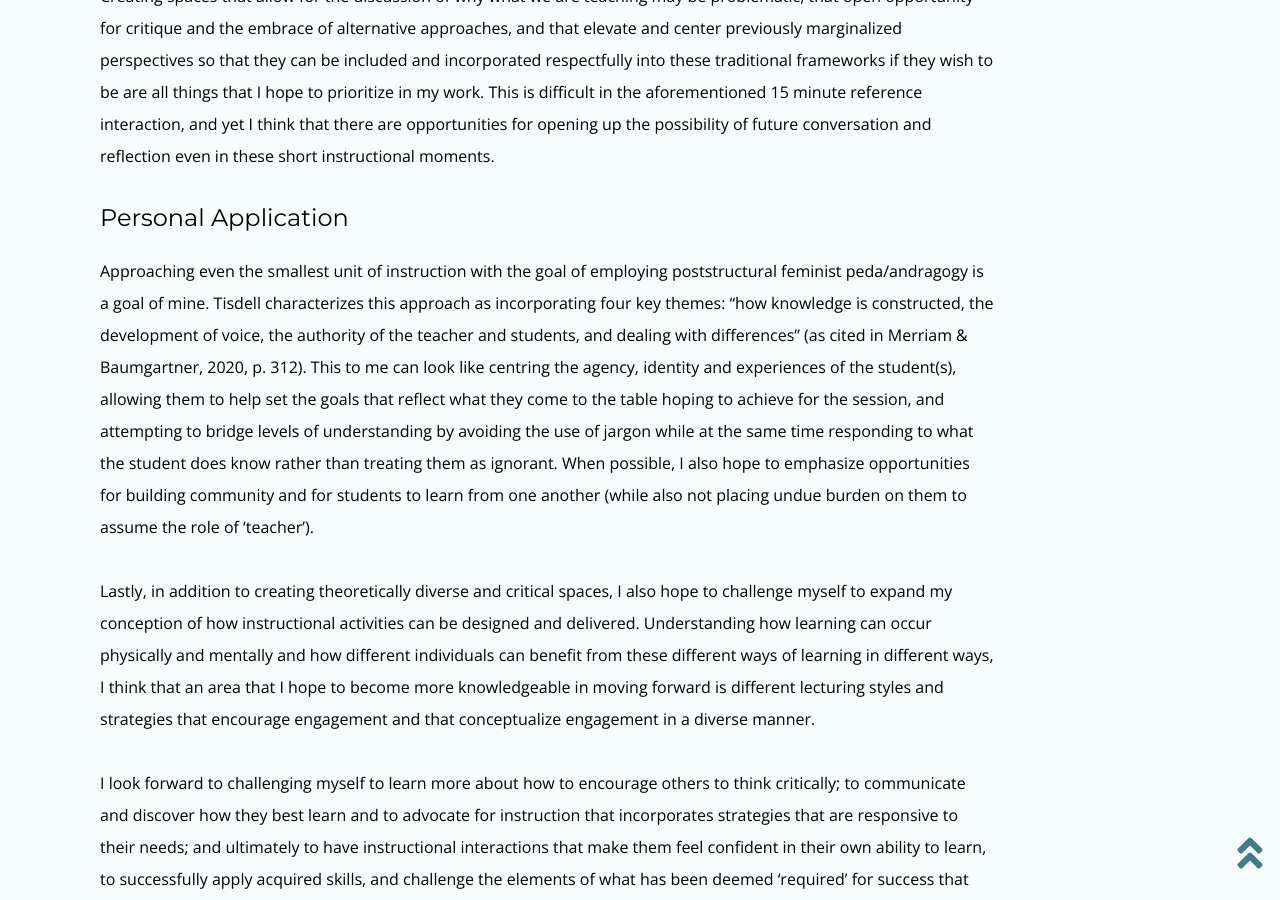
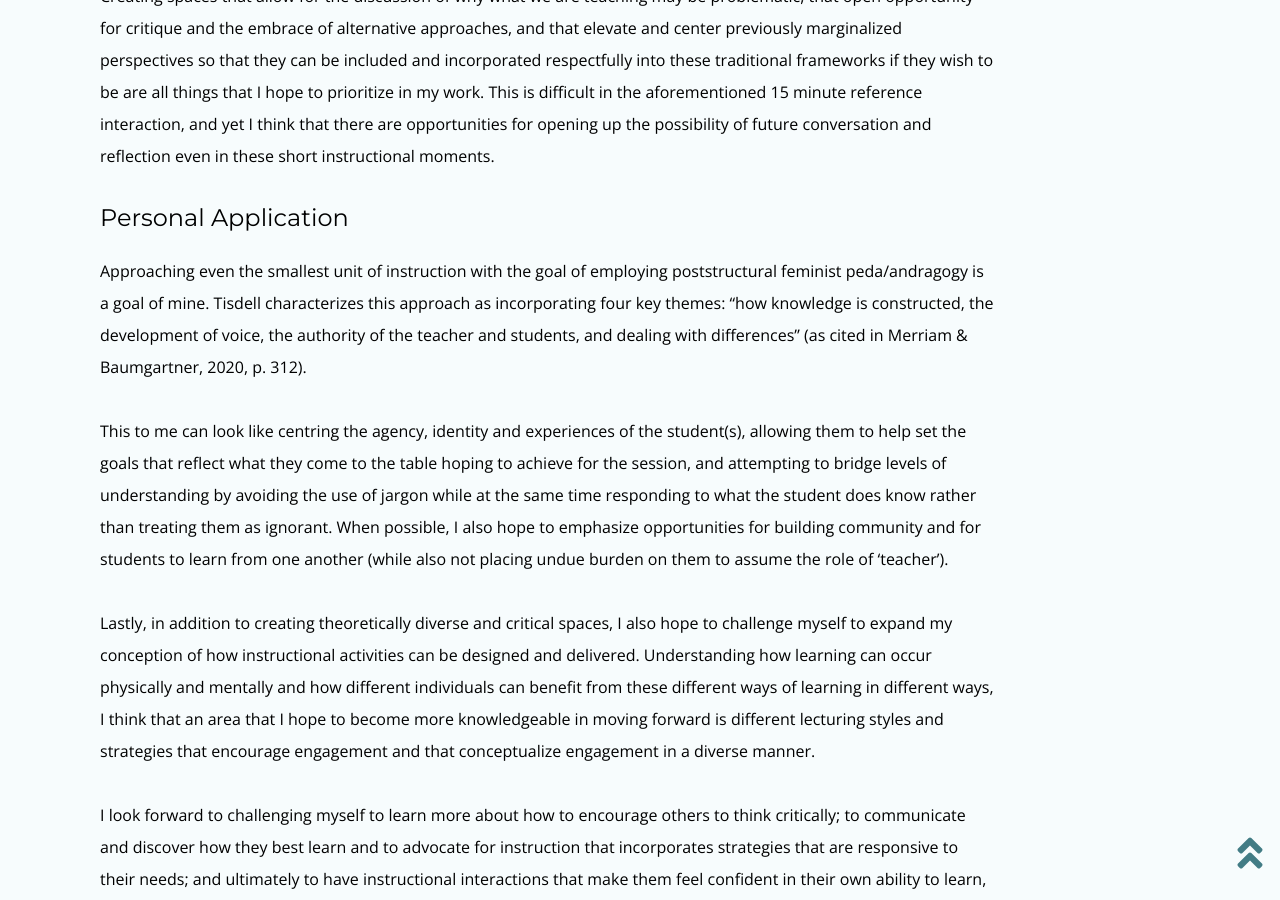
Before and after one commit to mxballin/instructional-design, a Jekyll site: the page built from pages/teachingphilosophy.md, in a window 1280 px wide and 900 px high, scrolled down 3146 px. Built offline with Jekyll 4.4.1, drawn with Linux system fonts in a browser that asks for light colours; some web fonts are replaced.

Commit message:
Update teachingphilosophy.md

```diff
--- a/pages/teachingphilosophy.md
+++ b/pages/teachingphilosophy.md
@@ -72,7 +72,10 @@ In many information retrieval situations, we are expected to be able to understa
 
   <h4> Personal Application </h4>
 <p class="py-2" style="width=75ch;">
-Approaching even the smallest unit of instruction with the goal of employing poststructural feminist peda/andragogy is a goal of mine. Tisdell characterizes this approach as incorporating four key themes: “how knowledge is constructed, the development of voice, the authority of the teacher and students, and dealing with differences” (as cited in Merriam & Baumgartner, 2020, p. 312). This to me can look like centring the agency, identity and experiences of the student(s), allowing them to help set the goals that reflect what they come to the table hoping to achieve for the session, and attempting to bridge levels of understanding by avoiding the use of jargon while at the same time responding to what the student does know rather than treating them as ignorant. When possible, I also hope to emphasize opportunities for building community and for students to learn from one another (while also not placing undue burden on them to assume the role of ‘teacher’).
+Approaching even the smallest unit of instruction with the goal of employing poststructural feminist peda/andragogy is a goal of mine. Tisdell characterizes this approach as incorporating four key themes: “how knowledge is constructed, the development of voice, the authority of the teacher and students, and dealing with differences” (as cited in Merriam & Baumgartner, 2020, p. 312).
+  </p>
+   <p class="py-2" style="width=75ch;">
+  This to me can look like centring the agency, identity and experiences of the student(s), allowing them to help set the goals that reflect what they come to the table hoping to achieve for the session, and attempting to bridge levels of understanding by avoiding the use of jargon while at the same time responding to what the student does know rather than treating them as ignorant. When possible, I also hope to emphasize opportunities for building community and for students to learn from one another (while also not placing undue burden on them to assume the role of ‘teacher’).
   </p>
   <p class="py-2" style="width=75ch;">
 Lastly, in addition to creating theoretically diverse and critical spaces, I also hope to challenge myself to expand my conception of how instructional activities can be designed and delivered. Understanding how learning can occur physically and mentally and how different individuals can benefit from these different ways of learning in different ways, I think that an area that I hope to become more knowledgeable in moving forward is different lecturing styles and strategies that encourage engagement and that conceptualize engagement in a diverse manner.
```
